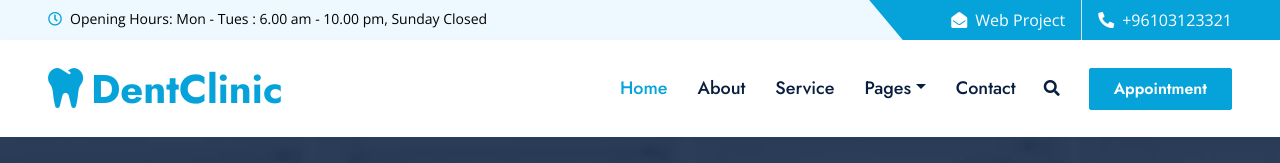
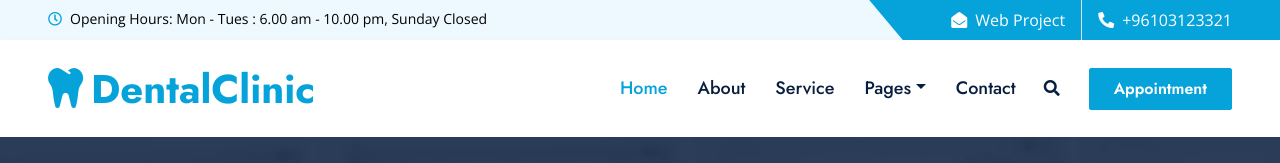
Before and after one commit to khelo123/dentalclinic.com, a plain HTML site: page index.html in a window 1280 px wide. Shown: the top 163 px of the page. Drawn offline with nearby package versions, Linux system fonts and the light colour scheme.

Commit message:
Update index.html

```diff
--- a/index.html
+++ b/index.html
@@ -79,7 +79,7 @@
     <!-- Navbar Start -->
     <nav class="navbar navbar-expand-lg bg-white navbar-light shadow-sm px-5 py-3 py-lg-0">
         <a href="index.html" class="navbar-brand p-0">
-            <h1 class="m-0 text-primary"><i class="fa fa-tooth me-2"></i>DentClinic</h1>
+            <h1 class="m-0 text-primary"><i class="fa fa-tooth me-2"></i>DentalClinic</h1>
         </a>
         <button class="navbar-toggler" type="button" data-bs-toggle="collapse" data-bs-target="#navbarCollapse">
             <span class="navbar-toggler-icon"></span>
```
